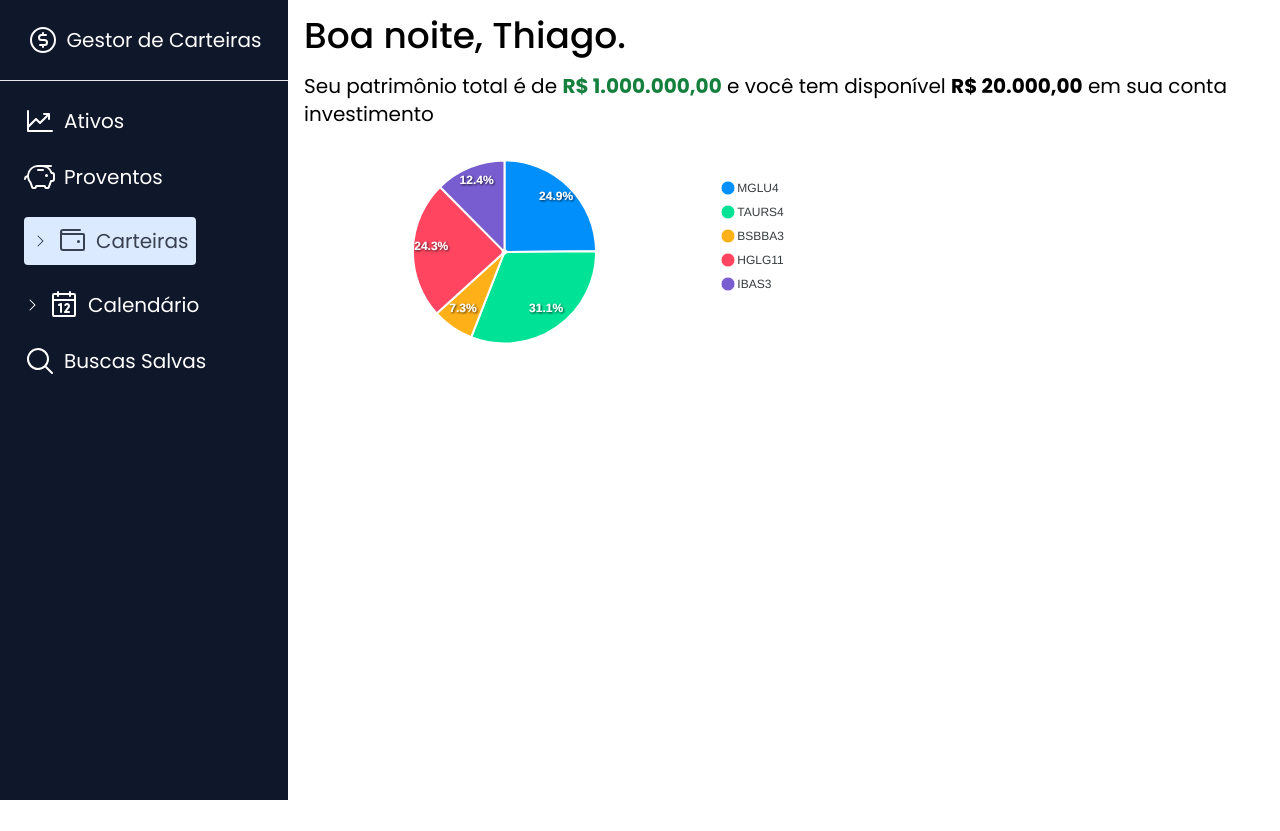
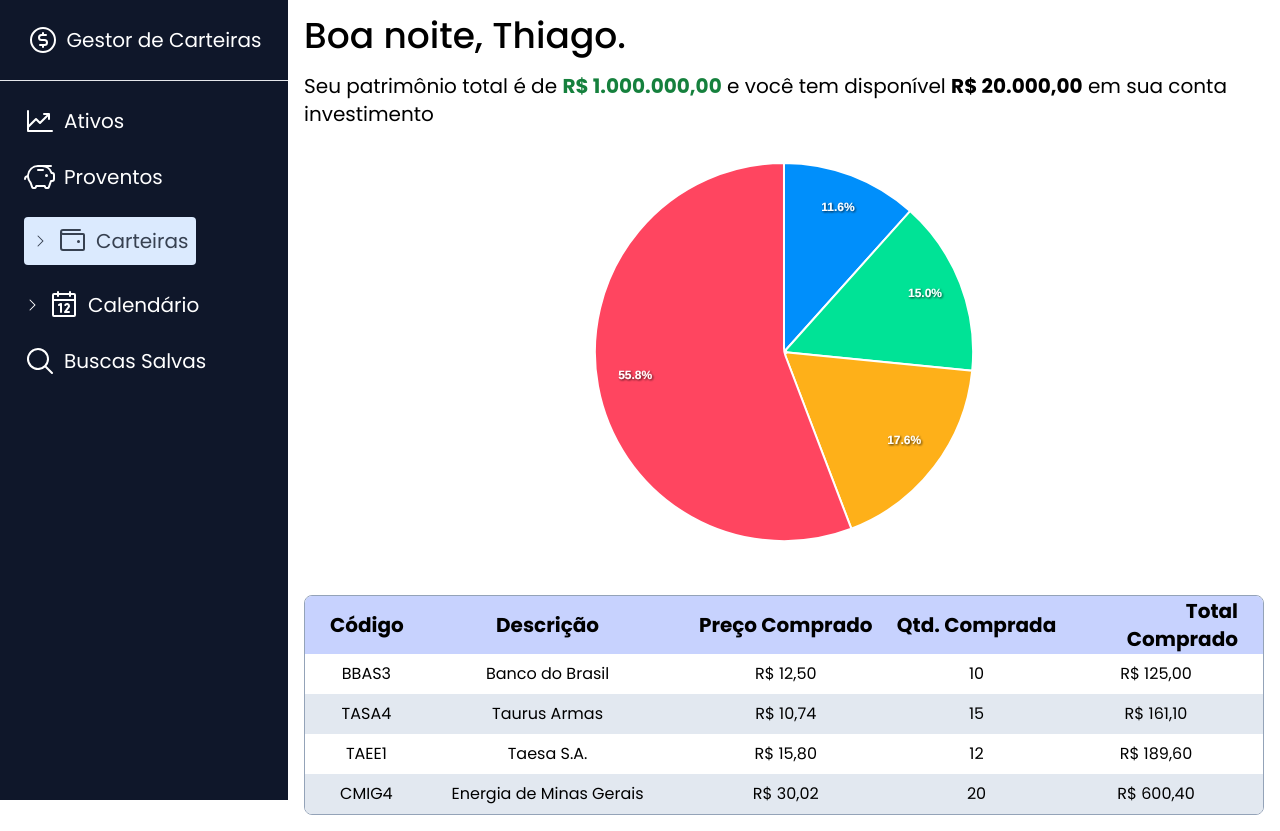
Before and after one commit to ThiagooSantoss/gestor-de-carteiras, a Next.js app: page /carteiras in a window 1280 px wide. Before the commit the page ends 800 px from the top, so only its background shows below. Built offline with nearby package versions, Linux system fonts and the light colour scheme.

Commit message:
Criado TODO, melhorado o gráfico, criado tipagem e hook

```diff
--- a/src/app/carteiras/page.tsx
+++ b/src/app/carteiras/page.tsx
@@ -5,10 +5,14 @@ import { usuario } from "@/mocks/usuarioAtual";
 import { computaMensagemDeBoasVindas } from "@/utils/computaMensagemDeBoasVindas";
 import { converterParaReal } from "@/utils/converterParaReal";
 import ApexCharts from "apexcharts";
+import { useAtivosDoUsuario } from "@/hooks/useAtivosDoUsuario";
+import { TabelaAtivosDoUsuario } from "@/components/TabelaAtivosDoUsuario";
 
 const ApexChart = dynamic(() => import("react-apexcharts"), { ssr: false });
 
 export default function Carteiras() {
+  const { ativosDoUsuario } = useAtivosDoUsuario();
+
   const patrimonioFormatado = converterParaReal(usuario.patrimonio_total);
 
   const contaInvestimentoFormatado = converterParaReal(
@@ -19,26 +23,19 @@ export default function Carteiras() {
     usuario.primeiro_nome
   );
 
-  const series = [44, 55, 13, 43, 22];
+  const series: number[] = ativosDoUsuario.map((ativo) => ativo.total);
 
   const options: ApexCharts.ApexOptions = {
-    chart: {
-      width: 380,
+    labels: ativosDoUsuario.map((ativo) => ativo.codigo),
+    tooltip: {
+      y: {
+        formatter: (val) => converterParaReal(val),
+      },
     },
-    labels: ["MGLU4", "TAURS4", "BSBBA3", "HGLG11", "IBAS3"],
-    responsive: [
-      {
-        breakpoint: 480,
-        options: {
-          chart: {
-            width: 200,
-          },
-          legend: {
-            position: "bottom",
-          },
-        },
-      },
-    ],
+    legend: {
+      show: false,
+    },
+    chart: {},
   };
 
   return (
@@ -54,14 +51,10 @@ export default function Carteiras() {
         </h6>
       </header>
 
-      <main className="mt-6">
-        <ApexChart
-          type="pie"
-          series={series}
-          options={options}
-          height={200}
-          width={500}
-        />
+      <main className="mt-6 space-y-10">
+        <ApexChart type="pie" series={series} options={options} height={400} />
+
+        <TabelaAtivosDoUsuario ativosDoUsuario={ativosDoUsuario} />
       </main>
     </div>
   );
--- /dev/null
+++ b/src/components/TabelaAtivosDoUsuario.tsx
@@ -0,0 +1,58 @@
+import { AtivoDoUsuario } from "@/types/ativoDoUsuario";
+import { converterParaReal } from "@/utils/converterParaReal";
+
+interface TabelaAtivosDoUsuarioProps {
+  ativosDoUsuario: AtivoDoUsuario[];
+}
+
+export const TabelaAtivosDoUsuario = (props: TabelaAtivosDoUsuarioProps) => {
+  const { ativosDoUsuario } = props;
+
+  return (
+    <div className="rounded-lg w-full border border-slate-400 overflow-y-hidden">
+      <table className="w-full rounded-lg">
+        <thead>
+          <tr className="text-xl h-14 bg-indigo-200 font-medium">
+            <th>
+              <div className="text-center pl-6">Código</div>
+            </th>
+
+            <th>
+              <div className="text-center">Descrição</div>
+            </th>
+
+            <th>
+              <div className="text-center">Preço Comprado</div>
+            </th>
+
+            <th>
+              <div className="text-center">Qtd. Comprada</div>
+            </th>
+
+            <th>
+              <div className="text-right pr-6">Total Comprado</div>
+            </th>
+          </tr>
+        </thead>
+
+        <tbody>
+          {ativosDoUsuario.map((item) => (
+            <tr className="even:bg-slate-200 h-10" key={item.codigo}>
+              <td className="w-[10%] pl-6 text-center">{item.codigo}</td>
+              <td className="w-[30%] text-center">{item.descricao}</td>
+              <td className="w-[20%] text-center">
+                {converterParaReal(item.precoComprado)}
+              </td>
+
+              <td className="w-[20%] text-center">{item.quantidadeComprada}</td>
+
+              <td className="w-[20%] text-center pr-6">
+                {converterParaReal(item.total ?? 0)}
+              </td>
+            </tr>
+          ))}
+        </tbody>
+      </table>
+    </div>
+  );
+};
--- /dev/null
+++ b/src/hooks/useAtivosDoUsuario.ts
@@ -0,0 +1,12 @@
+import { ativosDoUsuario as ativosDoUsuarioMock } from "@/mocks/ativosDoUsuario";
+
+export const useAtivosDoUsuario = () => {
+  const ativosDoUsuario = ativosDoUsuarioMock.map((ativo) => {
+    return {
+      ...ativo,
+      total: ativo.precoComprado * ativo.quantidadeComprada,
+    };
+  });
+
+  return { ativosDoUsuario };
+};
--- /dev/null
+++ b/src/mocks/ativosDoUsuario.ts
@@ -0,0 +1,28 @@
+import { AtivoDoUsuario } from "@/types/ativoDoUsuario";
+
+export const ativosDoUsuario: AtivoDoUsuario[] = [
+  {
+    codigo: "BBAS3",
+    descricao: "Banco do Brasil",
+    precoComprado: 12.5,
+    quantidadeComprada: 10,
+  },
+  {
+    codigo: "TASA4",
+    descricao: "Taurus Armas",
+    precoComprado: 10.74,
+    quantidadeComprada: 15,
+  },
+  {
+    codigo: "TAEE1",
+    descricao: "Taesa S.A.",
+    precoComprado: 15.8,
+    quantidadeComprada: 12,
+  },
+  {
+    codigo: "CMIG4",
+    descricao: "Energia de Minas Gerais",
+    precoComprado: 30.02,
+    quantidadeComprada: 20,
+  },
+];
--- a/src/mocks/listaDeAtivos.ts
+++ b/src/mocks/listaDeAtivos.ts
@@ -1,4 +1,6 @@
-export const listaDeAtivos = [
+import { Ativo } from "@/types/ativo";
+
+export const listaDeAtivos: Ativo[] = [
   {
     codigo: "MGLU3",
     descricao: "Magalu",
--- /dev/null
+++ b/src/types/ativo.d.ts
@@ -0,0 +1,5 @@
+export interface Ativo {
+  codigo: string;
+  descricao: string;
+  preco: number;
+}
```
Also changed, not shown: src/types/ativoDoUsuario.d.ts (added, +7 -0 lines), 1 other file (tests, documents, lock files or other folders).
